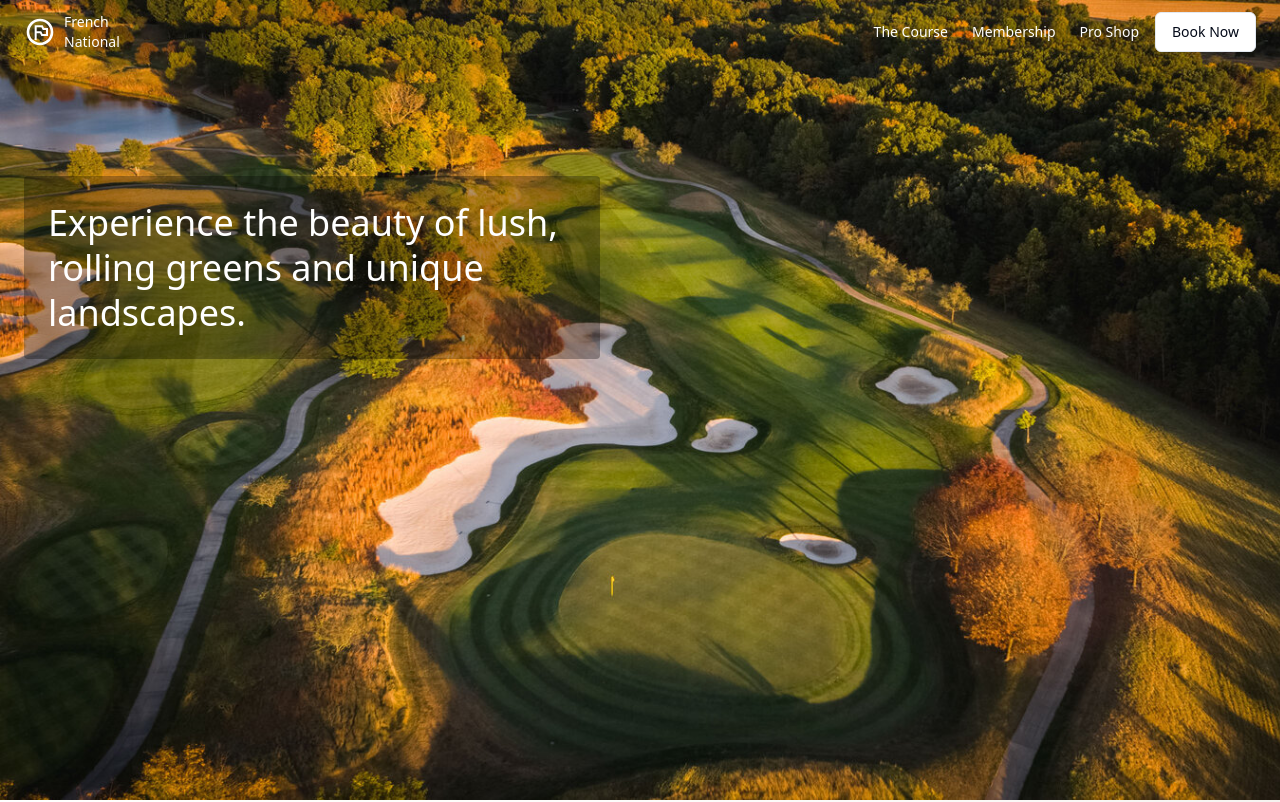
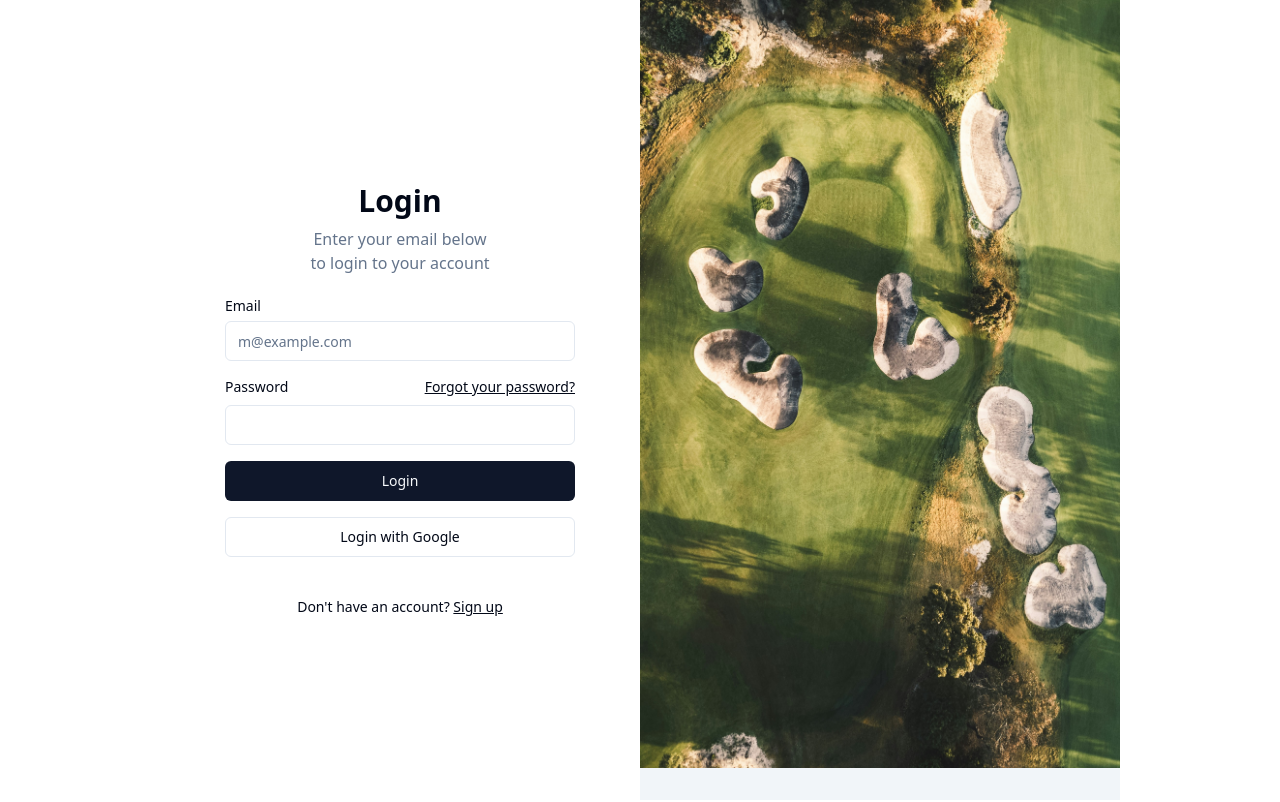
Before and after one commit to gvarner13/golf-time, a React (Vite) app: page / in a window 1280 px wide. Shown: the top 802 px of the page. Built offline with nearby package versions, Linux system fonts and the light colour scheme.

Commit message:
messing with the login layout

```diff
--- a/src/App.tsx
+++ b/src/App.tsx
@@ -15,11 +15,11 @@ function App() {
   return (
     <>
       {/* <Navbar /> */}
-      <MainPage />
-      {/* <div className="w-3/4 m-auto">
+      {/* <MainPage /> */}
+      <div className="w-3/4 m-auto">
         <Login />
-        <CoursePicker />
-      </div> */}
+        {/* <CoursePicker /> */}
+      </div>
     </>
   );
 }
--- a/src/components/login.tsx
+++ b/src/components/login.tsx
@@ -56,7 +56,7 @@ export function Login() {
           alt="Image"
           width="1920"
           height="1080"
-          className="h-auto w-full object-cover dark:brightness-[0.2] dark:grayscale"
+          className="max-h-screen w-full object-cover dark:brightness-[0.2] dark:grayscale"
         />
       </div>
     </div>
```
